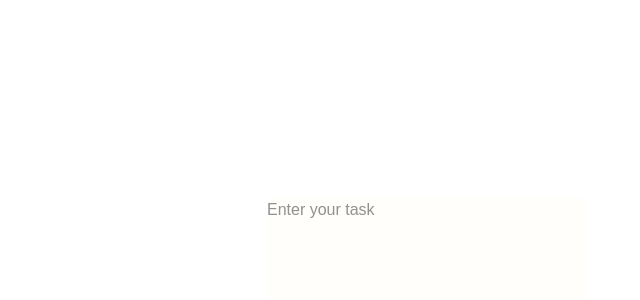
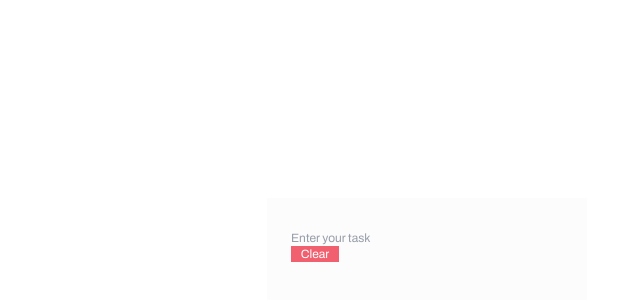
Before and after one commit to davemiyazaki/TinyToDo, a React (Vite) app: page / in a window 1280 px wide. Shown: the part 10-310 px from the top of the page, without its empty margins (213-853 px from the left). Built offline with nearby package versions, Linux system fonts and the light colour scheme.

Commit message:
Added Tailwind Custom Colors, New Font (Archivo) | Redesigning elements accorindg to new design

```diff
--- a/src/App.jsx
+++ b/src/App.jsx
@@ -1,13 +1,14 @@
 import './App.css'
 import ToDoList from "./components/ToDoList.jsx"
 import EntryField from "./components/EntryField";
-
+import ClearButton from "./components/ClearButton.jsx";
 function App() {
 
   return (
-    <div className='w-80 h-96 bg-amber-50/20 ' id = "main">
+    <div className='w-80 h-96 bg-background text-text pt-8 p-6 text-xs tracking-[-1%]' id = 'main'>
       <EntryField/>
       <ToDoList/>
+      <ClearButton/>
     </div>
   )
 }
--- /dev/null
+++ b/src/components/ClearButton.jsx
@@ -0,0 +1,7 @@
+const ClearButton = () => {
+  return(
+    <button className="border-none w-12 bg-accent text-white">Clear</button>
+  );
+}
+
+export default ClearButton;
--- a/src/components/EntryField.jsx
+++ b/src/components/EntryField.jsx
@@ -1,7 +1,7 @@
 //remove suggestions when enter field
 const EntryField = () => {
   return(
-    <input className="w-full" id="EntryField_input" type="text" placeholder="Enter your task" />
+    <input className="w-full h-fit focus:outline-hidden" id="EntryField_input" type="text" placeholder="Enter your task" />
   );
 }
 
--- a/src/components/ToDoItem.jsx
+++ b/src/components/ToDoItem.jsx
@@ -22,7 +22,7 @@ const ToDoItem = ( {name = "_untitled_item", check_key = "hello" }) =>{
         <img className="object-cover " src="/todo-icon.svg" id={check_key} key={check_key} onClick={(e) => handleClick(e.target)}/>
       </div>
 
-      <div className="flex h-full w-full box-border items-center nunito-sans-md" id="toDoItem_name">
+      <div className="flex h-full w-full box-border items-center font-medium" id="toDoItem_name">
         <span className = {toDoState ? "opacity-50" : ""} > {name} </span>
       </div>
     </div>
--- a/src/index.css
+++ b/src/index.css
@@ -1,29 +1,25 @@
+@import url('https://fonts.googleapis.com/css2?family=Archivo:ital,wght@0,100..900;1,100..900&display=swap');
 @import 'tailwindcss';
+
+@theme {
+  --color-text: hsl(221 25% 27%);
+  --color-background: hsl(240 20% 99%);
+  --color-primary: hsl(229 86% 70%);
+  --color-secondary: hsl(211 100% 94%);
+  --color-accent: hsl(354 83% 66%);
+}
+
+@tailwind base;
+@tailwind components;
+@tailwind utilities;
+
+
 :root {
-  font-family: "Nunito", sans-serif;
-
   color:#242424;
   background-color: rgba(255, 255, 255, 0.87);
 
 }
 
-/*---------FONTS---------*/
-.nunito-sans-sm{
-  font-family: "Nunito", "Times New Roman", sans-serif;
-  font-optical-sizing: auto;
-  font-weight: 200;
-  font-style: normal;
+#root{
+  font-family: "Archivo", "Times New Roman";
 }
-
-.nunito-sans-md {
-  font-family: "Quicksand", "Times New Roman", sans-serif;
-  font-weight: 550;
-  font-style: normal;
-}
-
-.nunito-sans-bl {
-  font-family: "Nunito", "Times New Roman", sans-serif;
-  font-optical-sizing: auto;
-  font-weight: 700;
-  font-style: normal;
-}
--- /dev/null
+++ b/tailwind.config.js
@@ -0,0 +1,7 @@
+/** @type {import('tailwindcss').Config} */
+export default {
+  content: ["./src/**/*.{html,js,jsx,ts,tsx}"],
+  theme: {
+    extend: {},
+  },
+}
```
Also changed, not shown: public/todo-iconv2.svg (added).
